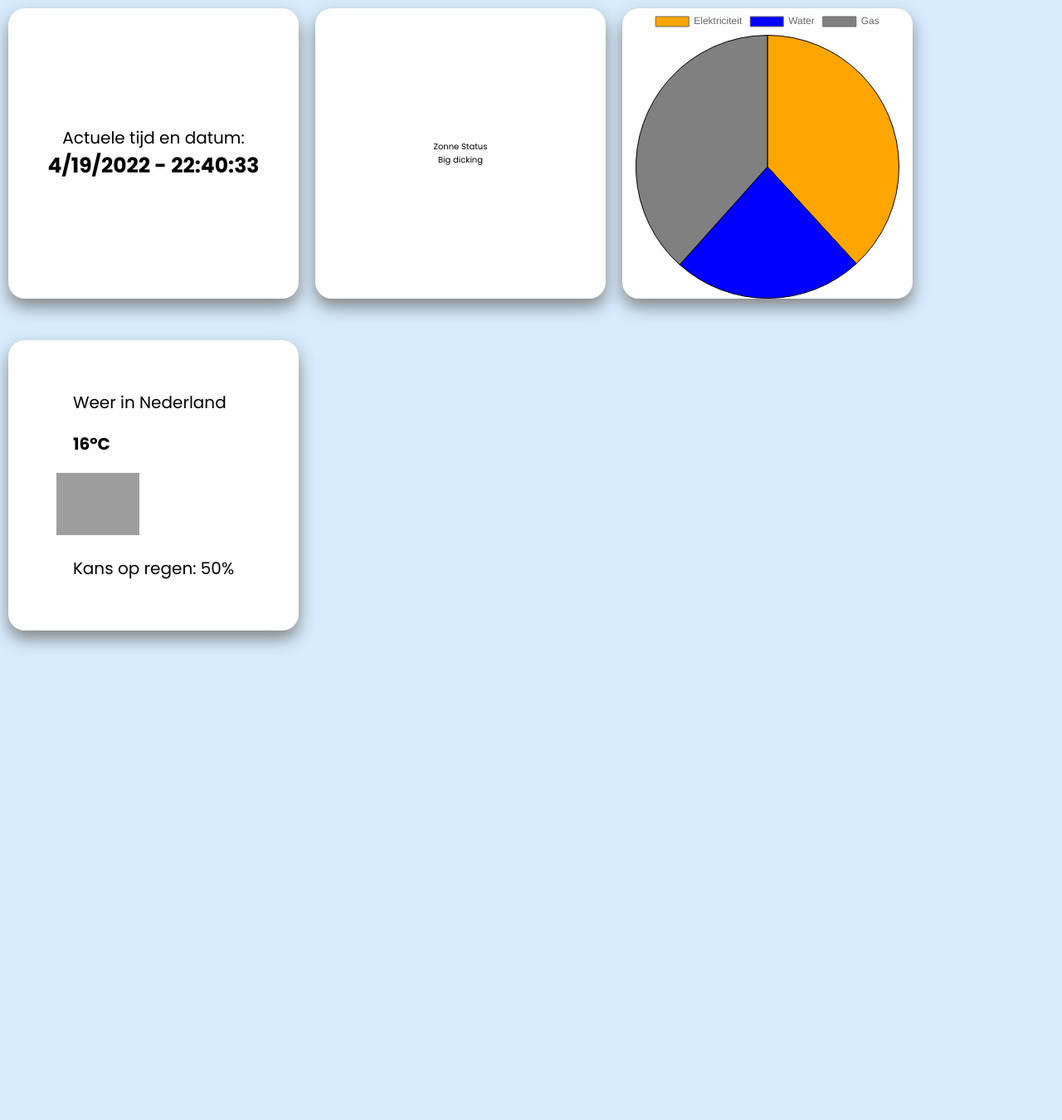
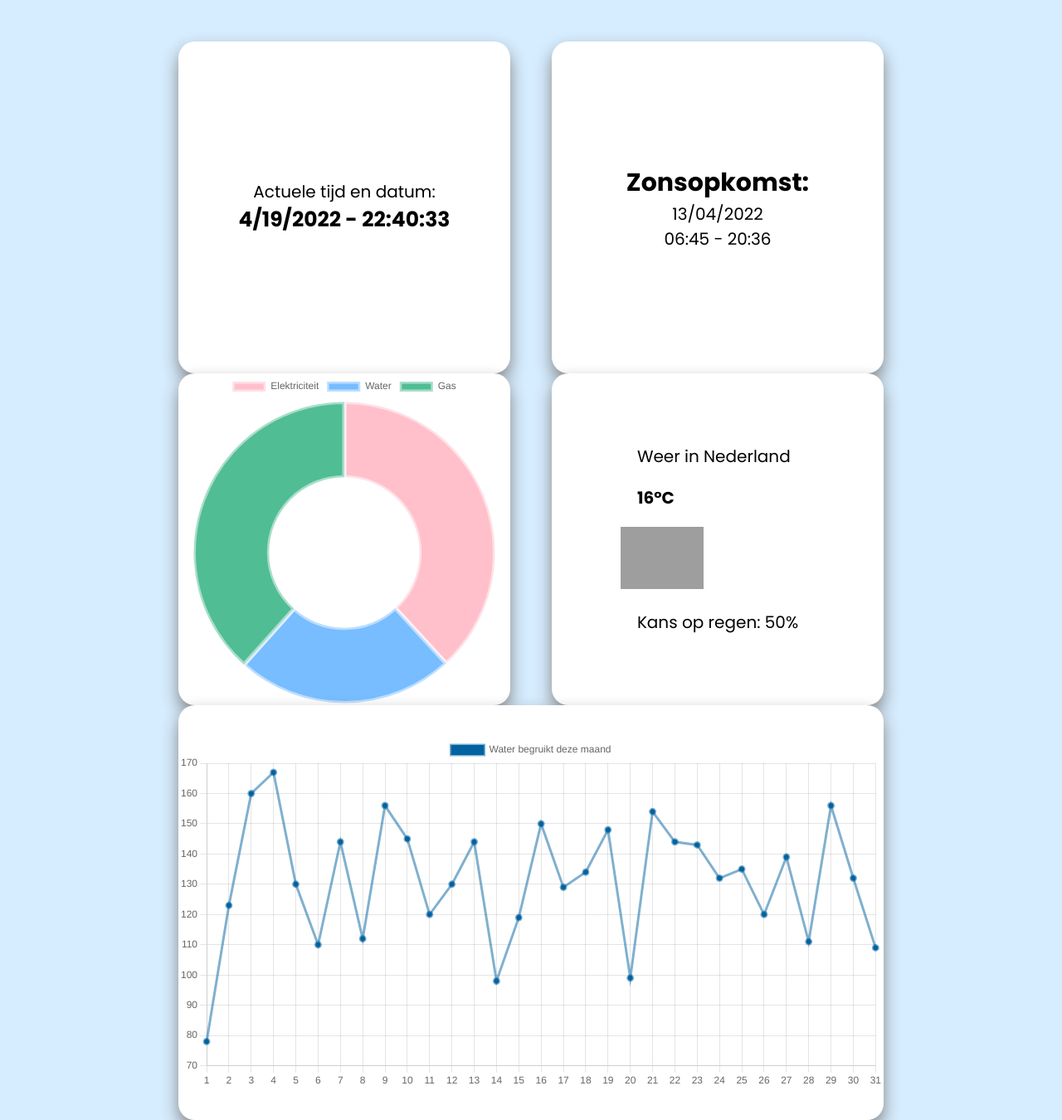
Before and after one commit to NeoOverbeek/F2M3BO, a plain HTML site: page index.html in a window 1280 px wide. Shown: the whole page at 83% size. Before the commit the page ends 800 px from the top, so only its background shows below. Drawn offline with nearby package versions, Linux system fonts and the light colour scheme; grey boxes are pictures that could not be loaded.

Commit message:
laatste voor de sprint review

```diff
--- a/index.html
+++ b/index.html
@@ -9,29 +9,43 @@
     <script src="script.js" defer></script>
 </head>
 <body onload=display_ct();>
-    <article class="container"> <!--Gemaakt door Yannick-->
+    <li>
+        <!-- Tijd en datum -->
+        <ul class="container container-one">
             <p class="tijd-p">Actuele tijd en datum:</p>
             <span id='ct' class="tijd" ></span>
-    </article>
+        </ul>
+        <!-- Zon opkomst -->
+        <ul class="container container-two">
+            <h2 class="TitelZO">Zonsopkomst:</h2>
+            <img src="" alt="">
+            <p class="zonneStand">13/04/2022</p>
+            <p class="zonneStand">06:45 - 20:36</p>
+        </ul>
 
-    <article class="bingchilling"> <!--Gemaakt door Neo de pio-->
-        <p class="TitelZS">Zonne Status</p>
-        <p class="zonneStand">Big dicking</p>
-    </article>
-
-    <article class="container"> <!--Gemaakt door Yannick-->
+    </li>
+    <li>
+        <!-- Chart nummer 1-->
+        <ul class="container container-three">
             <script src="https://cdnjs.cloudflare.com/ajax/libs/Chart.js/3.7.1/chart.min.js"></script>
             <canvas id="myChart"></canvas>
-    </article>
-
-    <article class="container">
+        </ul>
+        <!-- Het weer vandaag -->
+        <ul class="container container-four">
             <div class="weather">
                 <p class="city">Weer in Nederland</p>
                 <p class="temp">16°C</p>
                 <img src="https://ssl.gstatic.com/onebox/weather/64/partly_cloudy.png" alt="" class="icon">
                 <p class="Chance">Kans op regen: 50%</p>
             </div>
-    </article>
+        </ul>
+    </li>
+    <li>
+            <ul class="container large--container">
+                <script src="https://cdnjs.cloudflare.com/ajax/libs/Chart.js/3.7.1/chart.min.js"></script>
+                <canvas id="mySecondChart"></canvas>
+            </ul>
+    </li>
 </script>
 </body>
 </html>
--- a/script.js
+++ b/script.js
@@ -1,8 +1,11 @@
+// refreshed de pagina iedere seconde om alles up to date te houden
 function display_c(){
     var refresh=1000;
     mytime=setTimeout('display_ct()',refresh)
     }
 
+
+// De datum en tijd actueel.
 function display_ct() {
     var x = new Date()
     var x1=x.getMonth() + 1+ "/" + x.getDate() + "/" + x.getFullYear();
@@ -11,21 +14,39 @@ function display_c(){
     display_c();
     };
 
-
+// De pie chart
 var ctx1 = document.getElementById('myChart');
 var stars = [207, 127, 208];
 var frameworks = ['Elektriciteit', 'Water', 'Gas'];
 var myChart = new Chart(ctx1, {
-    type: 'pie',
+    type: 'doughnut',
     data: {
         labels: frameworks,
         datasets: [{
             data: stars,
             backgroundColor: [
-                "orange", "blue", "gray"
+                "pink", "rgba(119, 189, 255)", "rgba(80, 189, 149)"
             ],
-            borderColor: "",
-            borderWidth: 1
+            borderColor: "rgba(255, 255, 255, 0.5)",
+            borderWidth: 5
         }]
     },
 })
+
+var theChart = document.getElementById("mySecondChart");
+var chartData = [78, 123, 160, 167, 130, 110, 144, 112, 156, 145, 120, 130, 144, 98, 119, 150, 129, 134, 148, 99, 154, 144, 143, 132, 135, 120, 139, 111, 156, 132, 109];
+var label = [1, 2, 3, 4, 5, 6, 7, 8, 9, 10, 11, 12, 13, 14, 15, 16, 17, 18, 19, 20, 21, 22, 23, 24, 25, 26, 27, 28, 29, 30, 31];
+var waterChart = new Chart(theChart, {
+    type: 'line',
+    data: {
+        labels: label,
+        datasets: [{
+            label: "Water begruikt deze maand",
+            data: chartData,
+            backgroundColor: ['rgba(0, 98, 160)',
+            ],
+            borderColor: "rgba(0, 98, 160, 0.5)",
+            borderWidth: 3
+        }]
+    }
+})
--- a/style.css
+++ b/style.css
@@ -8,11 +8,11 @@
 }
 
 body{
-    height: 100vh;
     background-color: rgb(214, 237, 255);
     display: flex;
-    flex-direction: row;
-    flex-wrap: wrap;
+    justify-content: center;
+    align-items: center;
+    flex-direction: column;
 }
 
 html{
@@ -28,30 +28,24 @@ html{
     font-weight: bold;
 }
 
+li{
+    height:50vh;
+    display: flex;
+    gap: 5rem;
+    padding-top: 5rem;
+}
+
 .container{
-    height: 35rem;
-    width: 35rem;
+    list-style: none;
     background-color: white;
-    margin: 1rem;
     border-radius: 2rem;
     box-shadow: 0 1rem 2rem 0 rgb(133, 133, 133);
+    width: 40rem;
+    height: 40rem;
     display: flex;
+    flex-direction: column;
     align-items: center;
     justify-content: center;
-    flex-direction: column;
-}
-
-.bingchilling{
-    height: 35rem;
-    width: 35rem;
-    background-color: white;
-    margin: 1rem;
-    border-radius: 2rem;
-    box-shadow: 0 1rem 2rem 0 rgb(133, 133, 133);
-    display: flex;
-    align-items: center;
-    justify-content: center;
-    flex-direction: column;
 }
 
 .weather > img{
@@ -74,3 +68,16 @@ html{
     font-size: 2rem;
     margin: 2rem;
 }
+
+.TitelZO{
+    font-size: 3rem;
+}
+
+.zonneStand{
+    font-size: 2rem;
+}
+
+.large--container{
+    width: 85rem;
+    height: 50rem;
+}
```
Also changed, not shown: BAP/les4/les4_DHT11_temp_hum_sensor/Screenshot 2022-03-22 at 10.16.17.png (added), 6 other files. Lines whose indentation alone changed are shown as unchanged.
